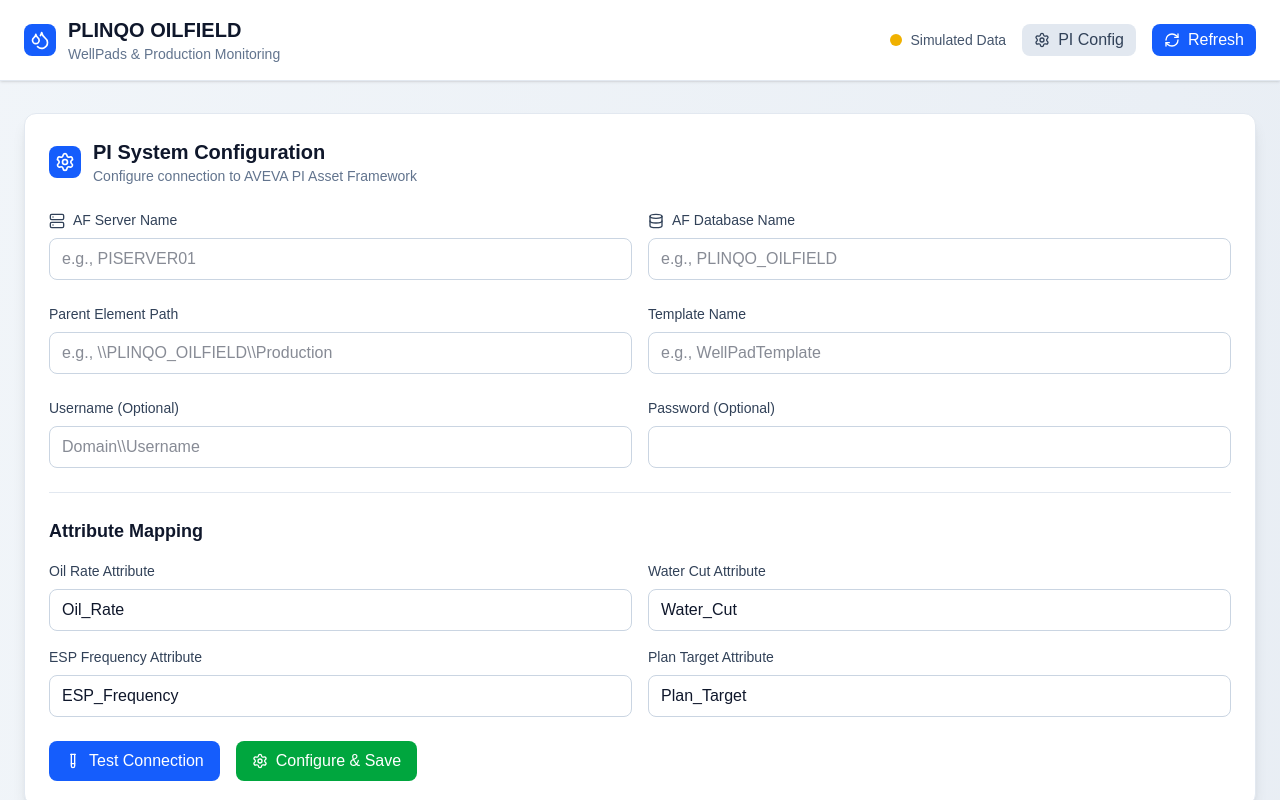
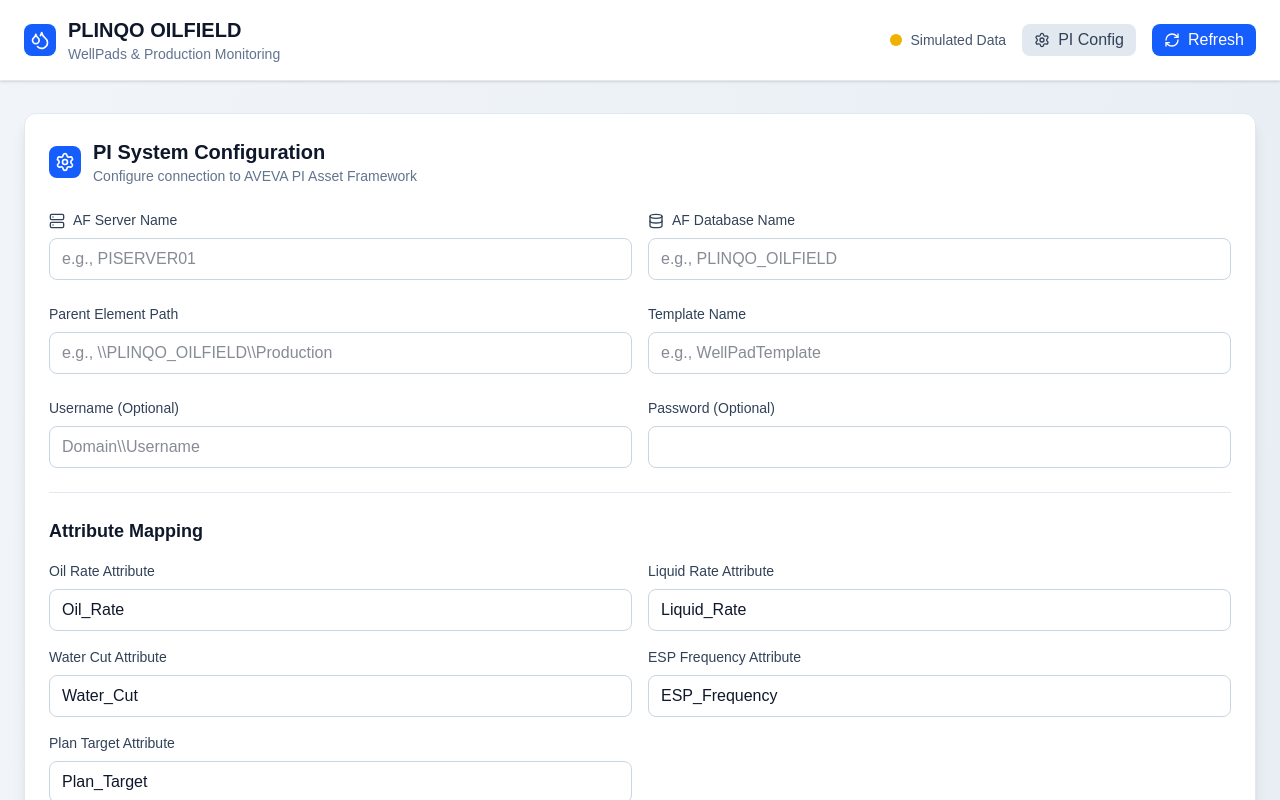
Before and after one commit to disco-disco/OilfieldMonitor, a Next.js app: page / in a window 1280 px wide. Both pictures are taken after a click on the button "PI Config". Shown: the top 800 px of the page. Built offline with nearby package versions, Linux system fonts and the light colour scheme; no server answers.

Commit message:
Added a Oil Rate mapping

```diff
--- a/src/app/page.tsx
+++ b/src/app/page.tsx
@@ -49,6 +49,7 @@
       for (let wellNum = 0; wellNum < wellCount; wellNum++) {
         const wellNumber = Math.floor(Math.random() * 900) + 100;
         const oilRate = Math.floor(Math.random() * 150) + 50;
+        const liquidRate = Math.floor(oilRate * (1 + Math.random() * 0.5)); // Liquid rate is typically higher than oil rate
         const waterCut = Math.floor(Math.random() * 30) + 5;
         const espFrequency = Math.floor(Math.random() * 20) + 40;
         const planTarget = oilRate + Math.floor(Math.random() * 40) - 20;
@@ -62,6 +63,7 @@
           name: `PL-${wellNumber.toString().padStart(3, '0')}`,
           wellPadName: `WellPad ${padNum.toString().padStart(2, '0')}`,
           oilRate,
+          liquidRate,
           waterCut,
           espFrequency,
           planDeviation: Math.round(deviation * 10) / 10,
@@ -252,6 +254,12 @@
                       <div className="font-semibold text-slate-900 dark:text-white text-sm">{well.oilRate} bbl/day</div>
                     </div>
 
+                    {/* Liquid Rate */}
+                    <div className="mb-1">
+                      <div className="text-xs text-slate-500 dark:text-slate-400">Liquid Rate</div>
+                      <div className="font-semibold text-blue-600 text-sm">{well.liquidRate} bbl/day</div>
+                    </div>
+
                     {/* Deviation */}
                     <div className="mb-1">
                       <div className="text-xs text-slate-500 dark:text-slate-400">Plan Deviation</div>
--- a/src/components/PISystemConfig.tsx
+++ b/src/components/PISystemConfig.tsx
@@ -196,6 +196,18 @@
 
             <div>
               <label className="block text-sm font-medium text-slate-700 dark:text-slate-300 mb-2">
+                Liquid Rate Attribute
+              </label>
+              <input
+                type="text"
+                value={attributeMapping.liquidRate}
+                onChange={(e) => setAttributeMapping({ ...attributeMapping, liquidRate: e.target.value })}
+                className="w-full px-3 py-2 border border-slate-300 dark:border-slate-600 rounded-lg bg-white dark:bg-slate-700 text-slate-900 dark:text-white focus:outline-none focus:border-blue-500"
+              />
+            </div>
+
+            <div>
+              <label className="block text-sm font-medium text-slate-700 dark:text-slate-300 mb-2">
                 Water Cut Attribute
               </label>
               <input
--- a/src/services/pi-system.ts
+++ b/src/services/pi-system.ts
@@ -130,11 +130,13 @@
       const attributes = await piClient.element.getAttributes(well.WebId);
 
       const oilRateAttr = attributes.find(attr => attr.Name === this.attributeMapping.oilRate);
+      const liquidRateAttr = attributes.find(attr => attr.Name === this.attributeMapping.liquidRate);
       const waterCutAttr = attributes.find(attr => attr.Name === this.attributeMapping.waterCut);
       const espFreqAttr = attributes.find(attr => attr.Name === this.attributeMapping.espFrequency);
       const planTargetAttr = attributes.find(attr => attr.Name === this.attributeMapping.planTarget);
 
       const oilRate = await piClient.attribute.getValue(oilRateAttr.WebId);
+      const liquidRate = await piClient.attribute.getValue(liquidRateAttr.WebId);
       const waterCut = await piClient.attribute.getValue(waterCutAttr.WebId);
       const espFreq = await piClient.attribute.getValue(espFreqAttr.WebId);
       const planTarget = await piClient.attribute.getValue(planTargetAttr.WebId);
@@ -146,6 +148,7 @@
         name: well.Name,
         wellPadName: wellPadElement.Name,
         oilRate: oilRate.Value,
+        liquidRate: liquidRate.Value,
         waterCut: waterCut.Value,
         espFrequency: espFreq.Value,
         planDeviation: deviation,
@@ -182,6 +185,7 @@
       for (let wellNum = 0; wellNum < wellCount; wellNum++) {
         const wellNumber = Math.floor(Math.random() * 900) + 100;
         const oilRate = Math.floor(Math.random() * 150) + 50;
+        const liquidRate = Math.floor(oilRate * (1 + Math.random() * 0.5)); // Liquid rate is typically higher than oil rate
         const waterCut = Math.floor(Math.random() * 30) + 5;
         const espFrequency = Math.floor(Math.random() * 20) + 40;
         const planTarget = oilRate + Math.floor(Math.random() * 40) - 20;
@@ -191,6 +195,7 @@
           name: `PL-${wellNumber.toString().padStart(3, '0')}`,
           wellPadName: `WellPad ${padNum.toString().padStart(2, '0')}`,
           oilRate,
+          liquidRate,
           waterCut,
           espFrequency,
           planDeviation: Math.round(deviation * 10) / 10,
--- a/src/types/pi-system.ts
+++ b/src/types/pi-system.ts
@@ -29,6 +29,7 @@
   name: string;
   wellPadName: string;
   oilRate: number;
+  liquidRate: number;      // Added liquid rate
   waterCut: number;
   espFrequency: number;
   planDeviation: number;
@@ -56,6 +57,7 @@
 // Configuration for attribute mapping
 export interface AttributeMapping {
   oilRate: string;        // PI Attribute name for oil rate
+  liquidRate: string;     // PI Attribute name for liquid rate
   waterCut: string;       // PI Attribute name for water cut
   espFrequency: string;   // PI Attribute name for ESP frequency
   planTarget: string;     // PI Attribute name for plan target
@@ -63,6 +65,7 @@
 
 export const DEFAULT_ATTRIBUTE_MAPPING: AttributeMapping = {
   oilRate: 'Oil_Rate',
+  liquidRate: 'Liquid_Rate',
   waterCut: 'Water_Cut',
   espFrequency: 'ESP_Frequency',
   planTarget: 'Plan_Target'
```
